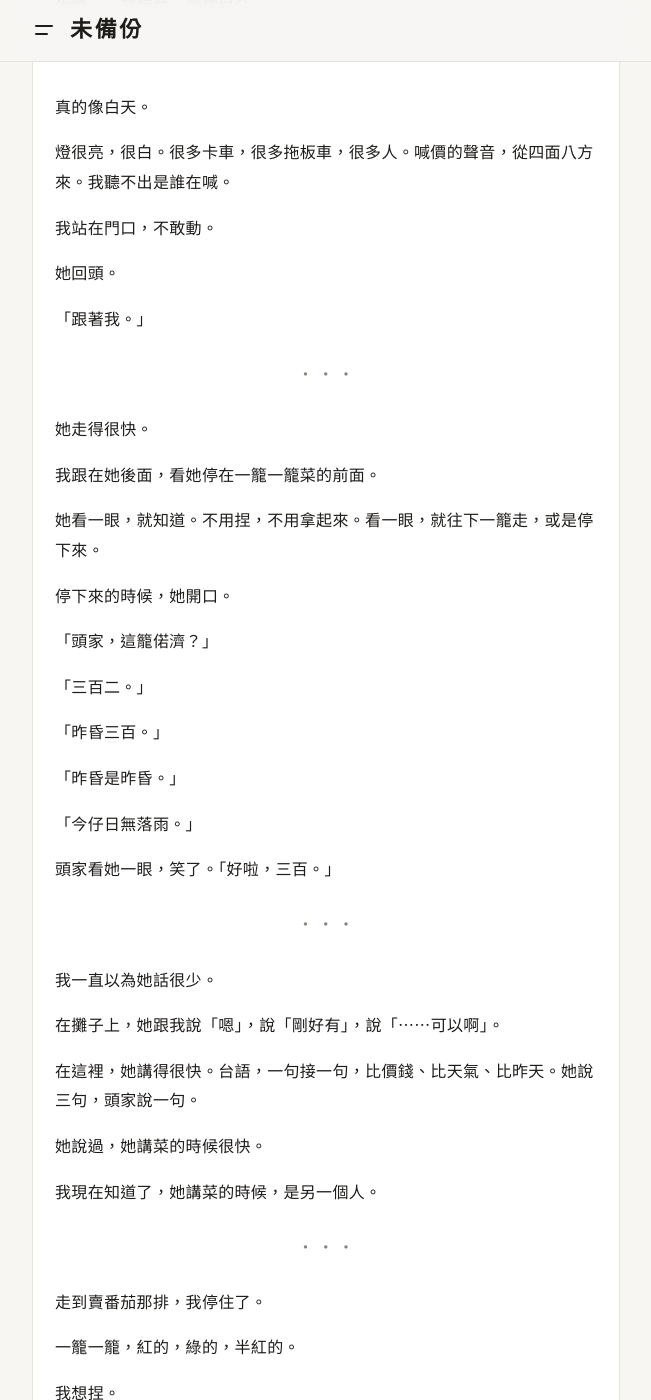
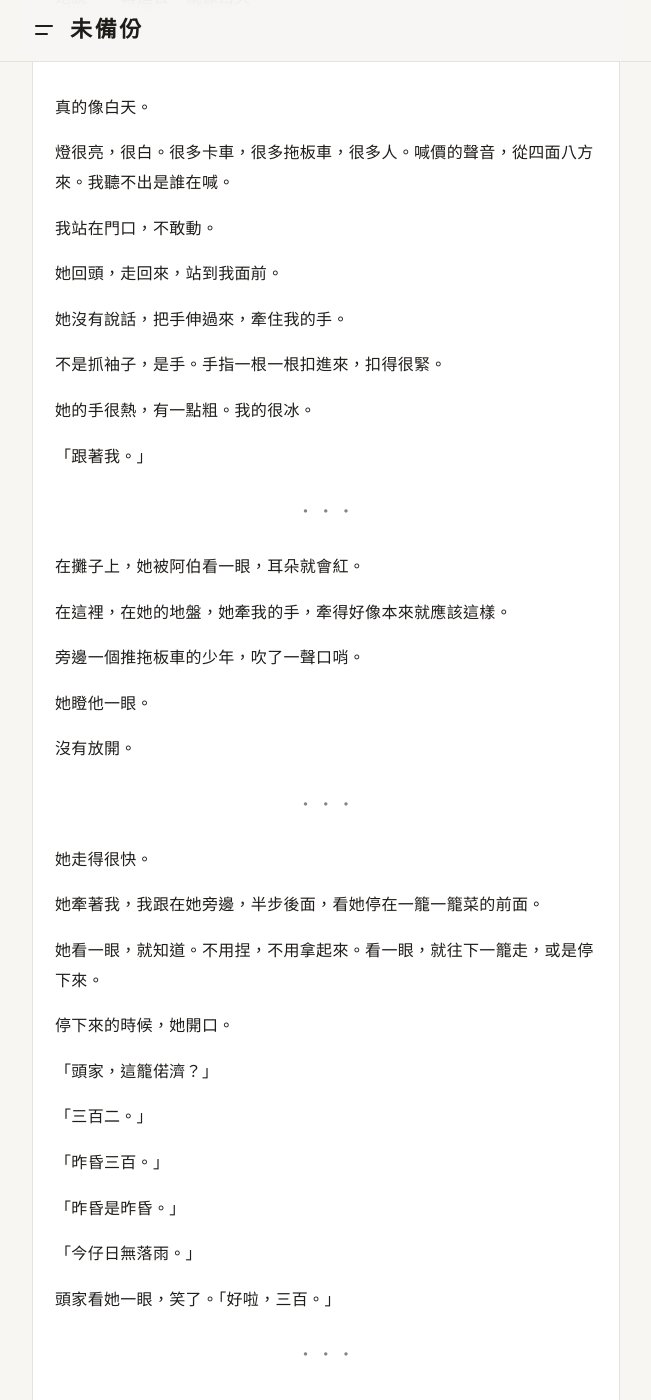
Before and after one commit to Sierra2121/weibeifen, a Jekyll site: the page built from _posts/2026-06-23-yang08.md, in a window 1280 px wide and 1400 px high, scrolled down 1035 px. Shown: the whole window, without its empty margins (314-965 px from the left). Built offline with Jekyll 4.4.1, drawn with Linux system fonts in a browser that asks for light colours.

Commit message:
看天 番外八：果菜市場牽手那段改得更像情侶
Co-Authored-By: Claude Opus 5.5 <noreply@anthropic.com>
Claude-Session: https://claude.ai/code/session_01VPttWSLUjSGooQnZzfekUY

```diff
--- a/_posts/2026-06-23-yang08.md
+++ b/_posts/2026-06-23-yang08.md
@@ -55,15 +55,33 @@ date: 2026-06-23 21:47:00 +0800
 
 我站在門口，不敢動。
 
-她回頭。
+她回頭，走回來，站到我面前。
+
+她沒有說話，把手伸過來，牽住我的手。
+
+不是抓袖子，是手。手指一根一根扣進來，扣得很緊。
+
+她的手很熱，有一點粗。我的很冰。
 
 「跟著我。」
 
 ***
 
+在攤子上，她被阿伯看一眼，耳朵就會紅。
+
+在這裡，在她的地盤，她牽我的手，牽得好像本來就應該這樣。
+
+旁邊一個推拖板車的少年，吹了一聲口哨。
+
+她瞪他一眼。
+
+沒有放開。
+
+***
+
 她走得很快。
 
-我跟在她後面，看她停在一籠一籠菜的前面。
+她牽著我，我跟在她旁邊，半步後面，看她停在一籠一籠菜的前面。
 
 她看一眼，就知道。不用捏，不用拿起來。看一眼，就往下一籠走，或是停下來。
 
```
